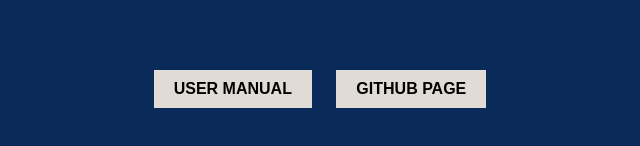
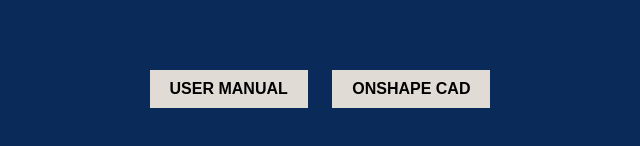
Before and after one commit to alikaans/9043, a plain HTML site: page index.html in a window 1280 px wide. Shown: the part 454-600 px from the top of the page, 320-960 px from the left. Drawn offline with Linux system fonts and the light colour scheme.

Commit message:
Update index.html

```diff
--- a/index.html
+++ b/index.html
@@ -70,7 +70,7 @@
     </div>
     <div class="buttons">
         <a href="https://github.com/alikaans/Valkyrie9043Cycloidal/blob/main/README.md">USER MANUAL</a>
-        <a href="https://github.com/alikaans/Valkyrie9043Cycloidal">GITHUB PAGE</a>
+        <a href="https://github.com/alikaans/Valkyrie9043Cycloidal">ONSHAPE CAD</a>
     </div>
 </body>
 </html>
```
